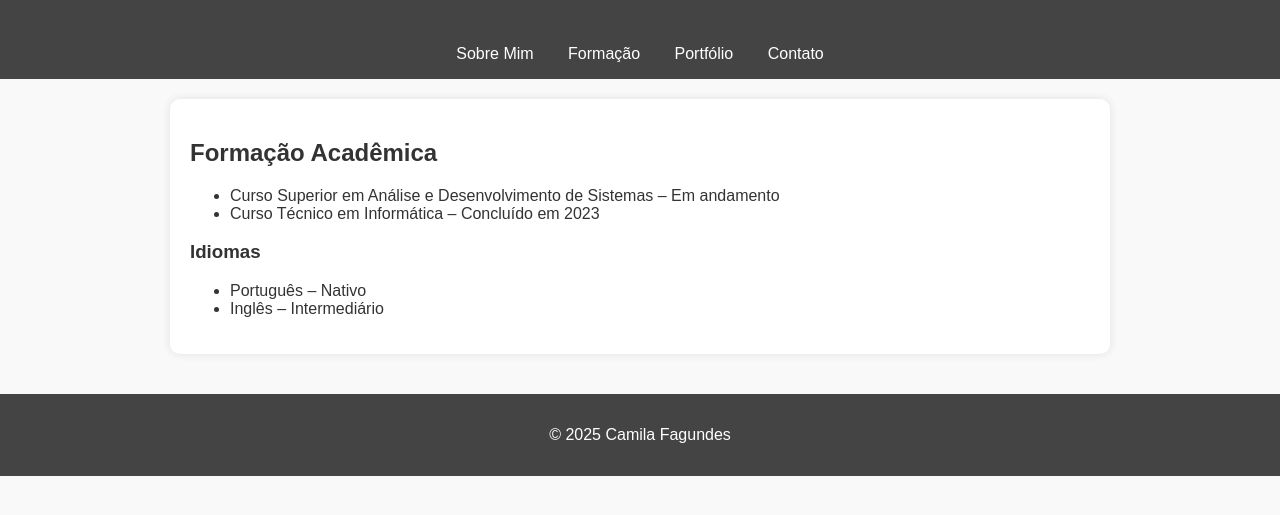
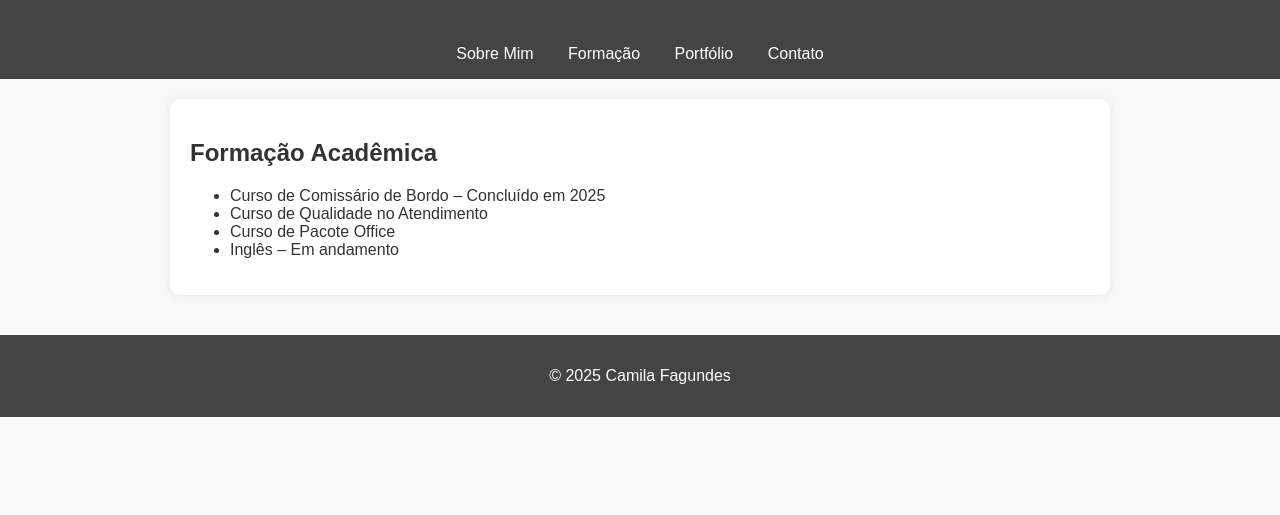
Before and after one commit to cmMOtta/portfolio-camila, a plain HTML site: page formacao.html in a window 1280 px wide. Shown: the part 117-632 px from the top of the page. Drawn offline with Linux system fonts and the light colour scheme.

Commit message:
formacao.html

```diff
--- a/formacao.html
+++ b/formacao.html
@@ -19,13 +19,10 @@
   <main>
     <h2>Formação Acadêmica</h2>
     <ul>
-      <li>Curso Superior em Análise e Desenvolvimento de Sistemas – Em andamento</li>
-      <li>Curso Técnico em Informática – Concluído em 2023</li>
-    </ul>
-    <h3>Idiomas</h3>
-    <ul>
-      <li>Português – Nativo</li>
-      <li>Inglês – Intermediário</li>
+      <li>Curso de Comissário de Bordo – Concluído em 2025</li>
+      <li>Curso de Qualidade no Atendimento</li>
+      <li>Curso de Pacote Office</li>
+      <li>Inglês – Em andamento</li>
     </ul>
   </main>
   <footer>
```
